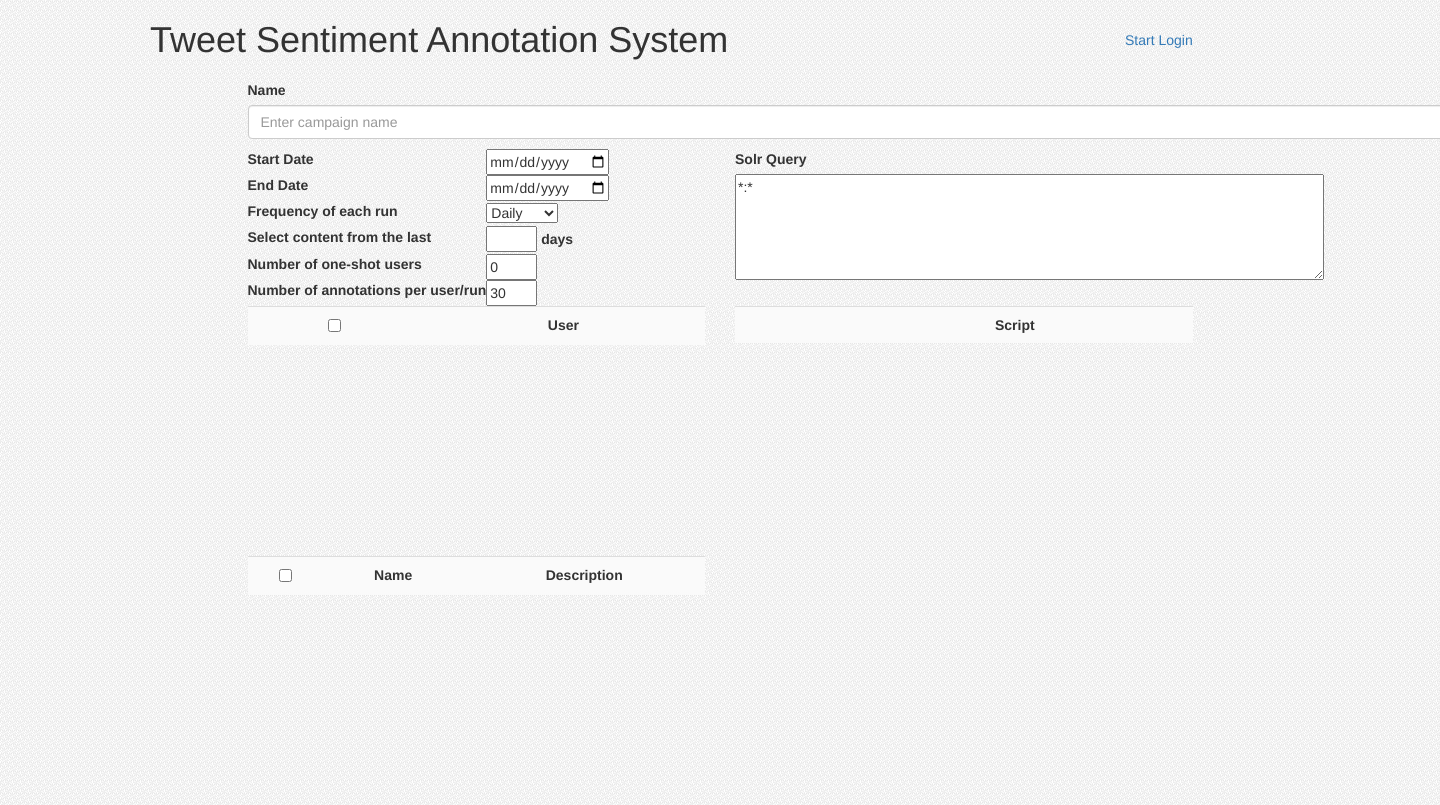
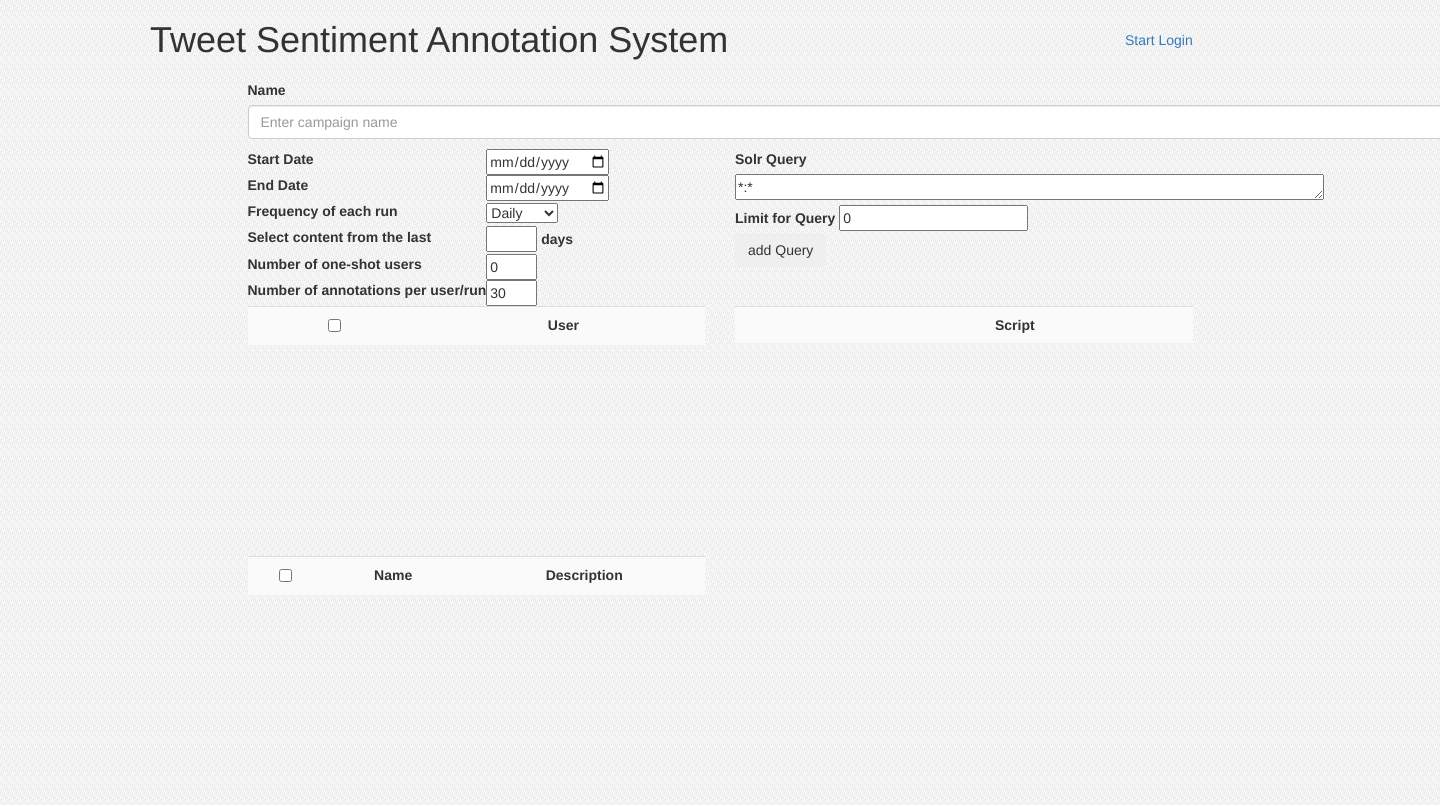
Before and after one commit to PMRocha/Reaction-Annotation-System, a Flask app: template templates/addCampaign.html in a window 1440 px wide; the page is wider, and only the part inside the window is pictured. Shown: the top 805 px of that part. Run offline with Flask 2, Linux system fonts and the light colour scheme; the template is opened without the code that fills it, so the values that code supplies are empty; some libraries are stand-ins or nearby versions.

Commit message:
multiple querries WIP

```diff
--- /dev/null
+++ b/static/js/addCampaign.js
@@ -0,0 +1,23 @@
+$( document ).ready(function() {
+
+	$("#addQuery").on("click",addQuery);
+
+
+	$(document).on("click",".remove_field", function(e){ //user click on remove text
+		console.log("#estou aqui");
+        e.preventDefault();
+        $(this).parent('div').remove();
+    })
+});
+
+function firstTagChild(element) {
+
+	return element.children().first();
+}
+
+function addQuery() {
+	var original = firstTagChild($("#QueryList"));
+	var final = original.clone();
+	final.append('<a href="#" class="remove_field">Remove</a>')
+	final.appendTo($("#AddedQuery"));
+}
--- a/templates/addCampaign.html
+++ b/templates/addCampaign.html
@@ -12,11 +12,14 @@
     {%- block styles %}
     <!-- Bootstrap -->
     <link href="{{bootstrap_find_resource('css/bootstrap.css', cdn='bootstrap')}}" rel="stylesheet" media="screen">
+    <script type="text/javascript" src="http://code.jquery.com/jquery-1.7.1.min.js"></script>
 	<link href="/static/css/style.css" rel="stylesheet">
+	<script src="/static/js/addCampaign.js"></script>
 
     {%- endblock styles %}
 
     {%- endblock head %}
+
   </head>
 
 
@@ -160,9 +163,17 @@
 								</tr>
 							</table>
 						</div>
-						<div class="col-md-6">
+						<div class="col-md-6" id="QueryList">
+							<div id="QueryChunk">
 							<label for="days">Solr Query</label>
-							<textarea name="solr" rows="5" cols="70">*:*</textarea>
+							<textarea name="solr" rows="1" cols="70">*:*</textarea>
+							<label>Limit for Query</label>
+							<input type="int" name="limitSolr" value="0" title="leave 0 for unlimited"></input>
+							<br/>
+							</div>
+							<div id="AddedQuery">
+							</div>
+							<input id="addQuery" class="btn" type="button" value="add Query"/>
 						</div>
 					</div>
 
```
